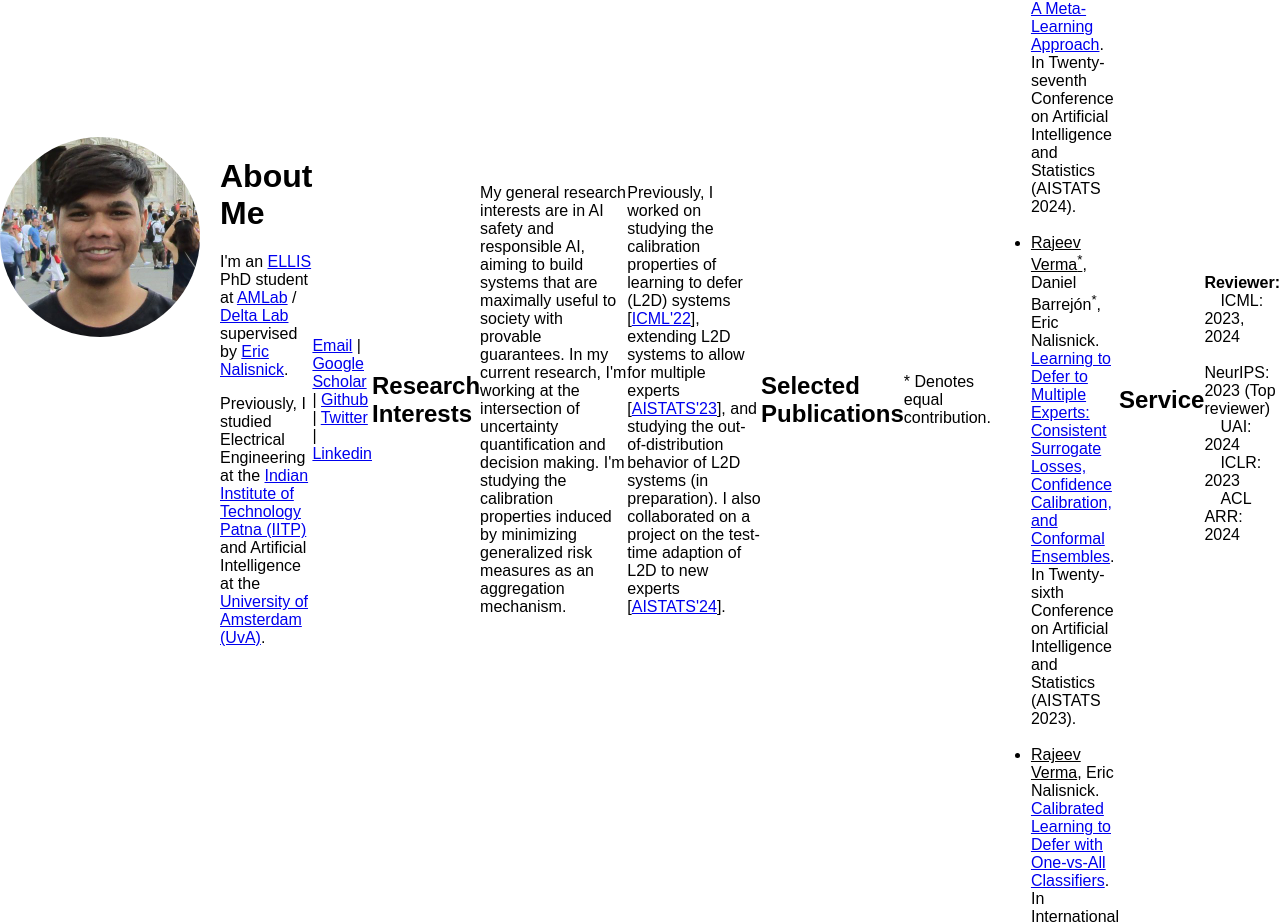
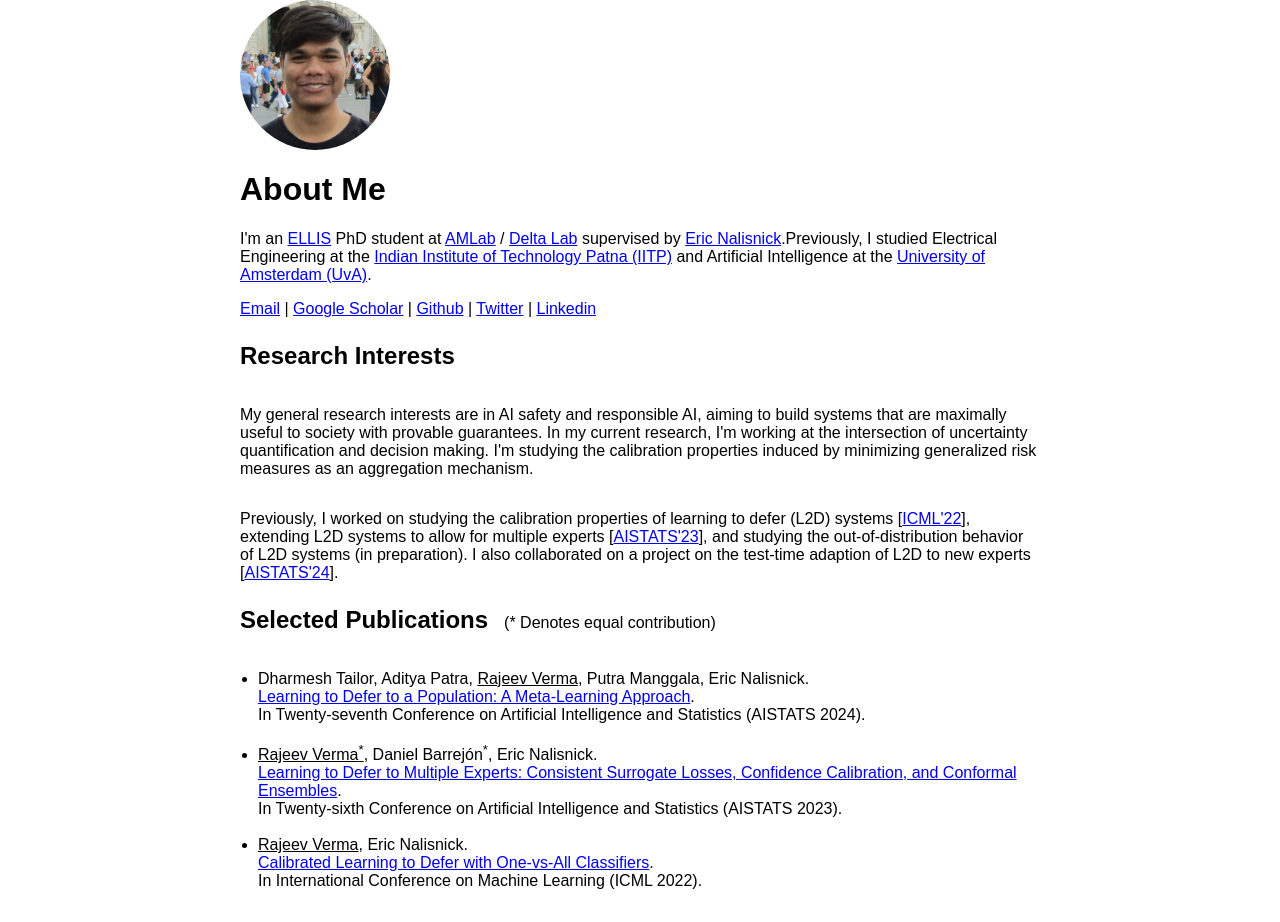
Before and after one commit to rajevv/rajevv.github.io, a plain HTML site: page index.html in a window 1280 px wide. Shown: the top 922 px of the page. Drawn offline with Linux system fonts and the light colour scheme.

Commit message:
center format

```diff
--- a/index.html
+++ b/index.html
@@ -4,7 +4,7 @@
 <head>
     <meta charset="UTF-8">
     <meta name="viewport" content="width=device-width, initial-scale=1.0">
-    <title>Rajeev Verma - PhD Student</title>
+    <title>Your Name - PhD Student</title>
     <style>
         body {
             font-family: Arial, sans-serif;
@@ -13,45 +13,55 @@
             display: flex;
             justify-content: center;
             align-items: center;
-            height: 100vh;
+            min-height: 100vh;
         }
 
         #container {
-            display: flex;
             max-width: 800px;
             margin: auto;
+            display: flex;
+            flex-wrap: wrap;
         }
 
         #photo {
-            width: 200px;
-            height: 200px;
+            width: 150px;
+            height: 150px;
             margin-right: 20px;
             border-radius: 50%;
         }
 
-        #text {
-            flex-grow: 1;
+        /*#text {
+            flex-grow: 0.5;
+        }*/
+
+        h1,
+        p {
+            margin: 2;
+        }
+
+        /* Additional styling for other sections if needed */
+        h2 {
+            margin-top: 8px;
+        }
+
+        ul {
+            padding-left: 18px;
         }
     </style>
 </head>
 
 <body>
     <div id="container">
-        <img id="photo" src="prof_pic.jpg" alt="a picture of me">
+        <img id="photo" src="prof_pic.jpg" alt="Your Photo">
         <div id="text">
             <h1>About Me</h1>
             <p>I'm an <a href="https://ellis.eu/sites" target="_blank">ELLIS</a> PhD student at
                 <a href="https://amlab.science.uva.nl" target="_blank">AMLab</a> /
                 <a href="https://ivi.fnwi.uva.nl/uvaboschdeltalab/" target="_blank">Delta Lab</a> supervised by
-                <a href="https://enalisnick.github.io" target="_blank">Eric Nalisnick</a>.
-            </p>
-
-            <p>Previously, I studied Electrical Engineering at the
+                <a href="https://enalisnick.github.io" target="_blank">Eric Nalisnick</a>.Previously, I studied Electrical Engineering at the
                 <a href="https://www.iitp.ac.in/index.php/en-us/" target="_blank">Indian Institute of Technology Patna (IITP)</a>
                 and Artificial Intelligence at the <a href="https://www.uva.nl" target="_blank">University of Amsterdam (UvA)</a>.
             </p>
-        </div>
-    </div>
 
     <!-- Additional Info -->
     <p>
@@ -61,6 +71,8 @@
         <a href="https://twitter.com/RaajeevVerma">Twitter</a> |
         <a href="https://www.linkedin.com/in/rajeevee15/">Linkedin</a>
     </p>
+</div>
+
 
     <h2>Research Interests</h2>
     <p>My general research interests are in AI safety and responsible AI, aiming to build systems that are maximally useful
@@ -77,7 +89,7 @@
 
     <!-- Updated Publications Section -->
     <h2>Selected Publications</h2>
-    <p>* Denotes equal contribution.</p> <!-- Added line -->
+    <p>&emsp;(* Denotes equal contribution)</p> <!-- Added line -->
     <ul>
         <li>Dharmesh Tailor, Aditya Patra, <u>Rajeev Verma</u>, Putra Manggala, Eric Nalisnick.
             <br><a href="https://arxiv.org/abs/2403.02683" target="_blank">Learning to Defer to a Population: A Meta-Learning Approach</a>.
@@ -96,10 +108,12 @@
         </li>
     </ul>
 
+
     <!-- Service Section -->
     <h2>Service</h2>
     <p>
         <strong>&emsp;Reviewer:</strong>
+        <br>
         <br>
         &emsp;ICML: 2023, 2024
         <br>
@@ -110,7 +124,16 @@
         &emsp;ICLR: 2023
         <br>
         &emsp;ACL ARR: 2024
+        <br>
+        <br>
+        <strong>&emsp;Teaching:</strong>
+        <br>
+        <br>
+        &emsp;<a href="https://enalisnick.github.io/human_ML.html" target="_blank">Human-in-the-Loop Machine Learning</a> (Teaching Assistant)
+        <br>
     </p>
+</div>
+
 </body>
 
 </html>
```
